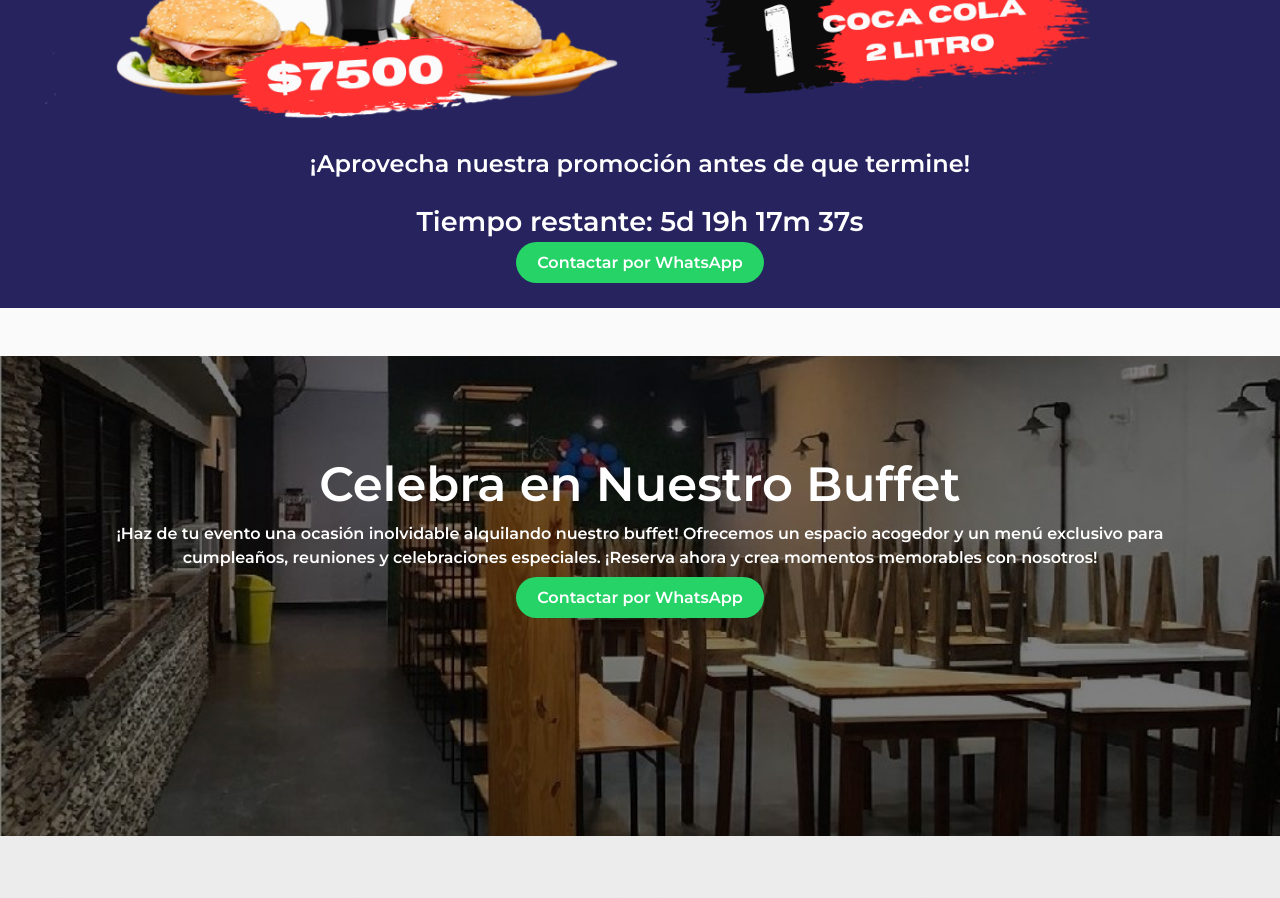
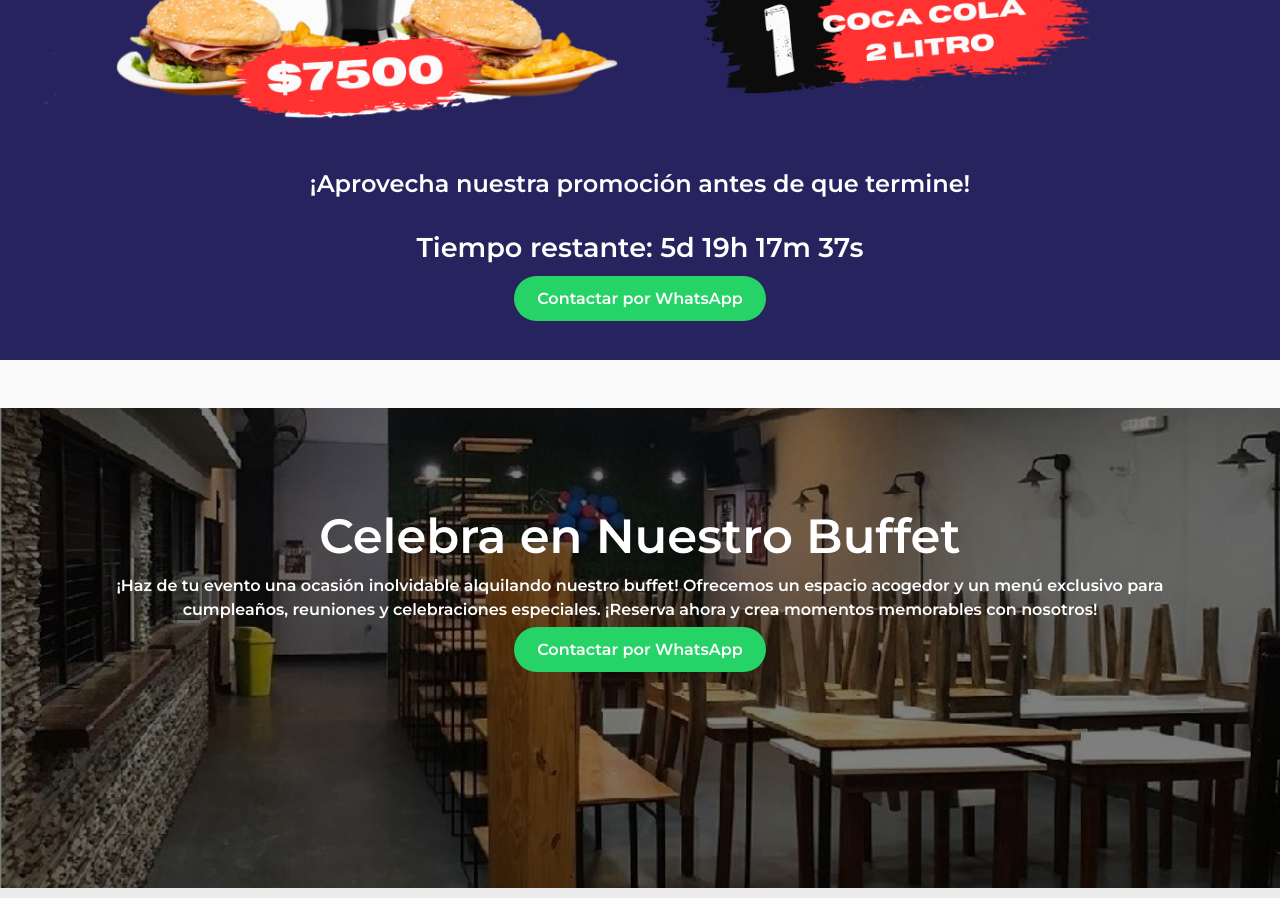
Before and after one commit to gonzarobledo96/Buffet-Stentor, a React (Vite) app: page / in a window 1280 px wide. Shown: the part 2240-3138 px from the top of the page. Built offline with nearby package versions, Linux system fonts and the light colour scheme; grey boxes are pictures that could not be loaded.

Commit message:
Primer commit

```diff
--- a/src/assets/components/Style.css/style.css
+++ b/src/assets/components/Style.css/style.css
@@ -427,22 +427,21 @@ gap: 16px;
 
 }
 .promociones-container {
- padding: 10px;
+ padding: 20px;
   background-color: #26235E;
 }
 .promocion-imagen {
   height: auto;
   max-width: 100%;
   border-radius: 8px;
-  margin-bottom: 20px;
 }
 .contador-regresivo {
   text-align: center;
 }
 .contador-regresivo p {
+  padding: 10px 0px;
   font-weight: 600;
   color: #ffffff;
-  margin-bottom: 20px;
   font-size: 1.5rem;
 }
 /* Estilos para el contador regresivo de react-countdown */
@@ -477,7 +476,7 @@ background-image: url(/src/assets/components/img/dsBuffer.jpg);
   width: 100%;
   background-color: #25d366;
 color: white;
- padding: 10px 20px;
+ padding: 12px 22px;
 text-decoration: none;
 font-size: 1rem;
 cursor: pointer;
```
